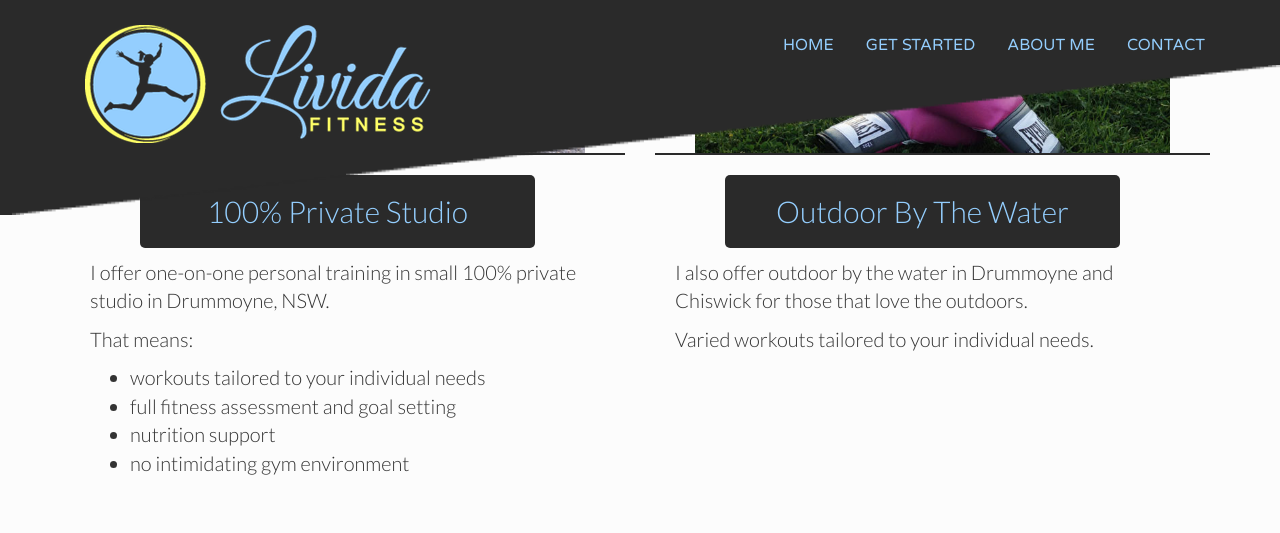
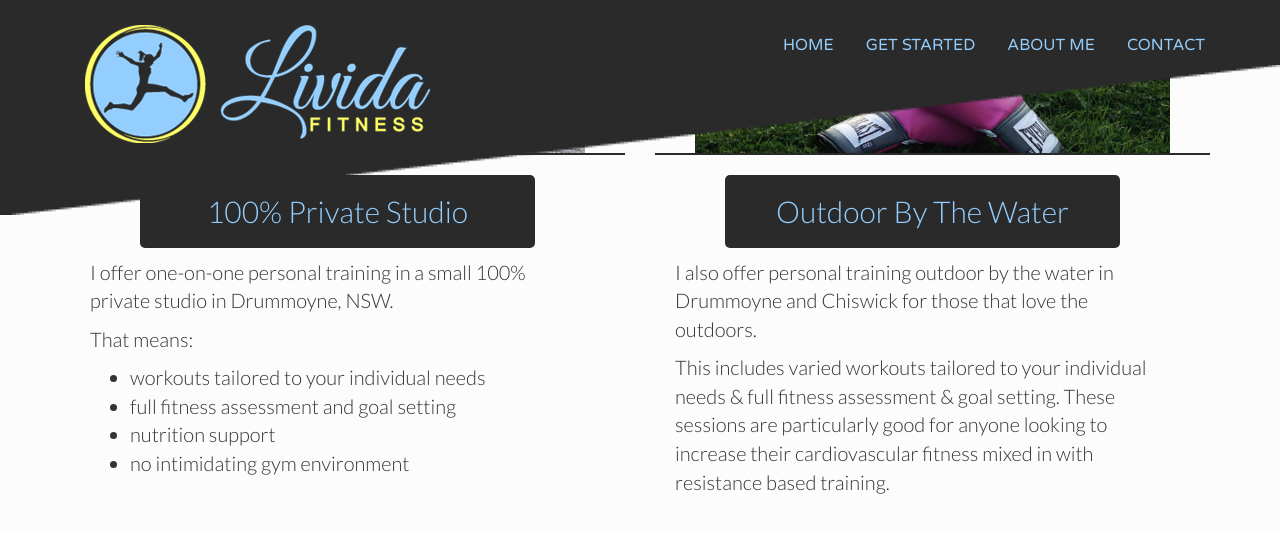
Before and after one commit to lividafitness/lividafitness.github.io, a Jekyll site: the page built from index.html, in a window 1280 px wide and 900 px high, scrolled down 2483 px, cut to the strip 0-634 px from the top of the window. Shown: the top 533 px of the strip. Built offline with Jekyll 4.4.1, drawn with Linux system fonts in a browser that asks for light colours; nearby versions of some CDN libraries; library files that are not in the unit come from our copies.

Commit message:
Update text on pt sessions

```diff
--- a/_includes/features.html
+++ b/_includes/features.html
@@ -137,7 +137,7 @@
                                 	<h2 class="text-center">100% Private Studio</h2>
                             	</div>
                             	<div class="choice-text">
-                                    <p>I offer one-on-one personal training in small 100% private studio in Drummoyne, NSW.</p>
+                                    <p>I offer one-on-one personal training in a small 100% private studio in Drummoyne, NSW.</p>
 									<p>That means:
 										<ul>
 											<li>workouts tailored to your individual needs</li>
@@ -160,8 +160,8 @@
                                 	<h2 class="text-center">Outdoor By The Water</h2>
                                 </div>
                                 <div class="choice-text">
-									<p>I also offer outdoor by the water in Drummoyne and Chiswick for those that love the outdoors.</p>
-									<p>Varied workouts tailored to your individual needs.</p>
+									<p>I also offer personal training outdoor by the water in Drummoyne and Chiswick for those that love the outdoors.</p>
+									<p>This includes varied workouts tailored to your individual needs & full fitness assessment & goal setting.  These sessions are particularly good for anyone looking to increase their cardiovascular fitness mixed in with resistance based training.</p>
 								</div>
 							</div>
                          </div>
```
